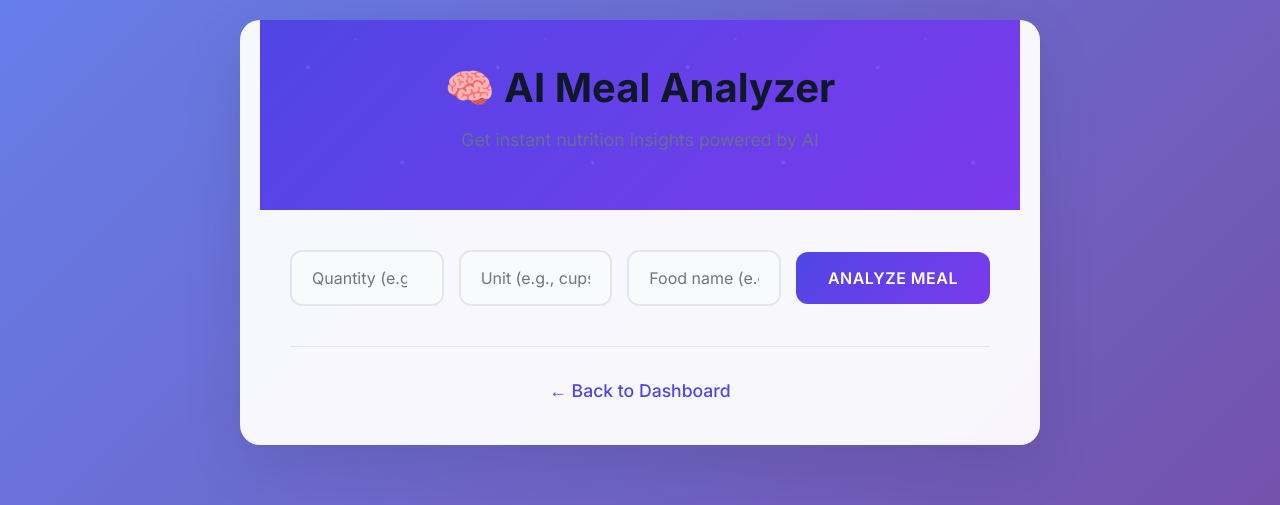
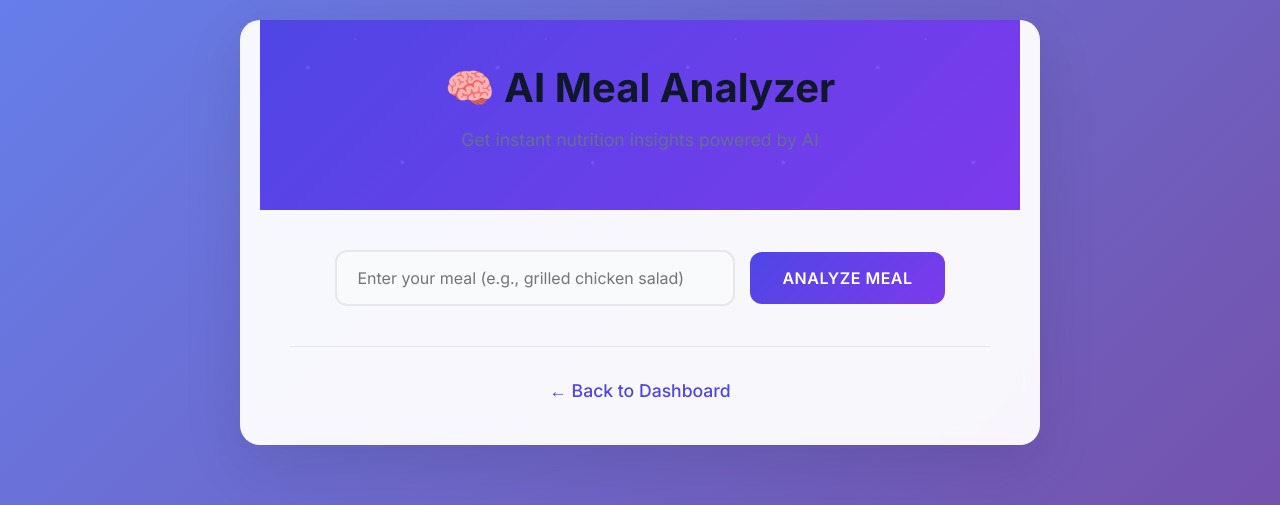
Before and after one commit to Cedricamartin02/CedHealth, a Flask app: page /analyze_meal in a window 1280 px wide. Shown: the top 505 px of the page. Run offline with Flask 3, Linux system fonts and the light colour scheme; a user stored in the database is signed in.

Commit message:
Assistant checkpoint: Reverted analyze_meal form to single input
Assistant generated file changes:
- templates/analyze_meal.html: Revert form to single food name input, Revert form to single food name input, Revert form to single food name input
- cedhealth_app.py: Revert analyze_meal route to original meal_name handling
Revert analyze_meal route to original meal_name handling
Revert analyze_meal route to original meal_name handling
Revert analyze_meal route to original meal_name handling
Revert analyze_meal route to original meal_name handling
Revert analyze_meal route to original meal_name handling

---

User prompt:

undo that

Replit-Commit-Author: Assistant
Replit-Commit-Session-Id: a8e06497-82a2-4778-84d0-2e7f61307b07

```diff
--- a/cedhealth_app.py
+++ b/cedhealth_app.py
@@ -46,7 +46,7 @@ def init_db():
             carbs REAL,
             date TEXT,
             quantity REAL,
-            unit TEXT,
+            unit REAL,
             FOREIGN KEY (user_id) REFERENCES users(id)
         )
     ''')
@@ -171,17 +171,12 @@ def analyze_meal():
     error_message = None
 
     if request.method == 'POST':
-        quantity = request.form.get('quantity')
-        unit = request.form.get('unit')
-        food_name = request.form.get('food_name')
-
-        if quantity and unit and food_name:
-            # Combine quantity, unit, and food name for API query
-            meal_query = f"{quantity} {unit} {food_name}"
+        meal_name = request.form.get('meal_name')
+        if meal_name:
             try:
                 response = requests.post(API_URL,
                                          headers=HEADERS,
-                                         json={"query": meal_query})
+                                         json={"query": meal_name})
                 data = response.json()
                 if 'foods' in data:
                     food = data['foods'][0]
@@ -198,13 +193,13 @@ def analyze_meal():
                     c = conn.cursor()
                     c.execute(
                         '''
-                        INSERT INTO meals (user_id, meal_name, calories, protein, fat, carbs, date, quantity, unit)
-                        VALUES (?, ?, ?, ?, ?, ?, ?, ?, ?)
+                        INSERT INTO meals (user_id, meal_name, calories, protein, fat, carbs, date)
+                        VALUES (?, ?, ?, ?, ?, ?, ?)
                     ''',
                         (session['user_id'], nutrition_data['name'],
                          nutrition_data['calories'], nutrition_data['protein'],
                          nutrition_data['fat'], nutrition_data['carbs'],
-                         datetime.now().date().isoformat(), float(quantity), unit))
+                         datetime.now().date().isoformat()))
                     conn.commit()
                     conn.close()
                 else:
@@ -212,7 +207,7 @@ def analyze_meal():
             except Exception as e:
                 error_message = str(e)
         else:
-            error_message = "Please enter quantity, unit, and food name."
+            error_message = "Please enter a meal name."
 
     return render_template('analyze_meal.html',
                            nutrition_data=nutrition_data,
--- a/templates/analyze_meal.html
+++ b/templates/analyze_meal.html
@@ -83,11 +83,11 @@
         .input-wrapper {
             position: relative;
             flex: 1;
-            min-width: 150px;
-            max-width: 250px;
+            min-width: 300px;
+            max-width: 400px;
         }
 
-        input[type="text"], input[type="number"] {
+        input[type="text"] {
             width: 100%;
             padding: 16px 20px;
             font-size: 16px;
@@ -98,7 +98,7 @@
             font-family: 'Inter', sans-serif;
         }
 
-        input[type="text"]:focus, input[type="number"]:focus {
+        input[type="text"]:focus {
             outline: none;
             border-color: #4f46e5;
             background: white;
@@ -272,13 +272,7 @@
                 <form method="POST" action="{{ url_for('analyze_meal') }}">
                     <div class="form-group">
                         <div class="input-wrapper">
-                            <input type="number" name="quantity" placeholder="Quantity (e.g., 2)" step="0.1" min="0.1" required>
-                        </div>
-                        <div class="input-wrapper">
-                            <input type="text" name="unit" placeholder="Unit (e.g., cups, oz, serving)" required>
-                        </div>
-                        <div class="input-wrapper">
-                            <input type="text" name="food_name" placeholder="Food name (e.g., chicken breast)" required>
+                            <input type="text" name="meal_name" placeholder="Enter your meal (e.g., grilled chicken salad)" required>
                         </div>
                         <button type="submit" class="btn">Analyze Meal</button>
                     </div>
```
